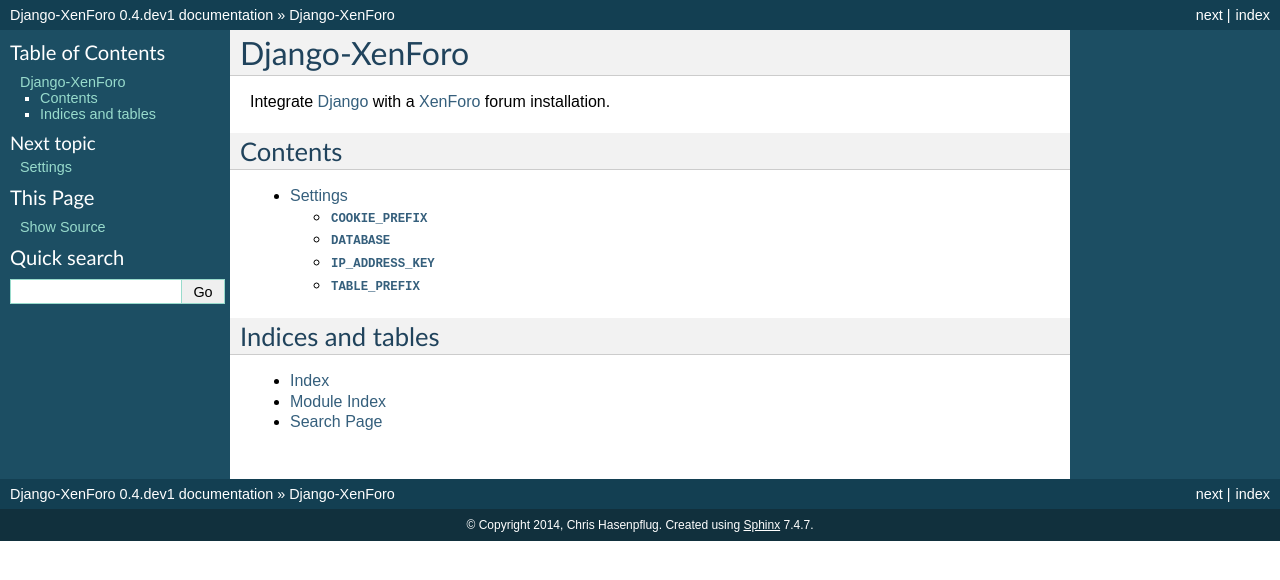
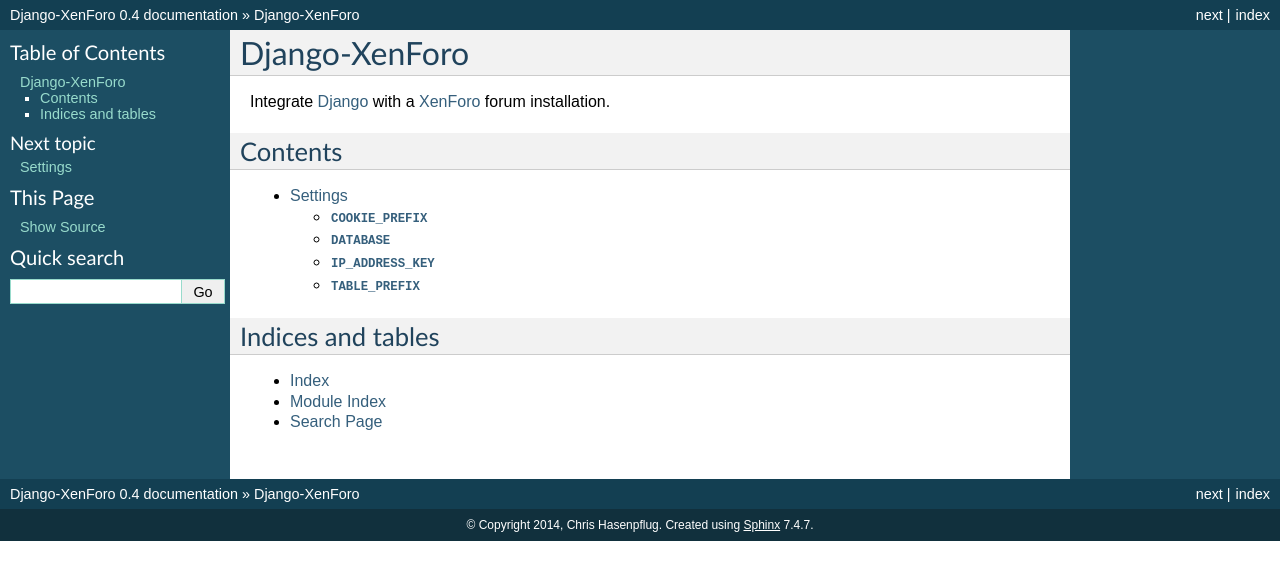
Before and after one commit to chrishas35/django-xenforo, a Sphinx documentation site: the page built from docs/index.rst, in a window 1280 px wide. Shown: the top 580 px of the page. Built offline with Sphinx 7.4.7, drawn with Linux system fonts in a browser that asks for light colours.

Commit message:
Cut version 0.4.

```diff
--- a/docs/conf.py
+++ b/docs/conf.py
@@ -56,7 +56,7 @@
 # The short X.Y version.
 version = '0.4'
 # The full version, including alpha/beta/rc tags.
-release = '0.4.dev1'
+release = '0.4'
 
 # The language for content autogenerated by Sphinx. Refer to documentation
 # for a list of supported languages.
```
